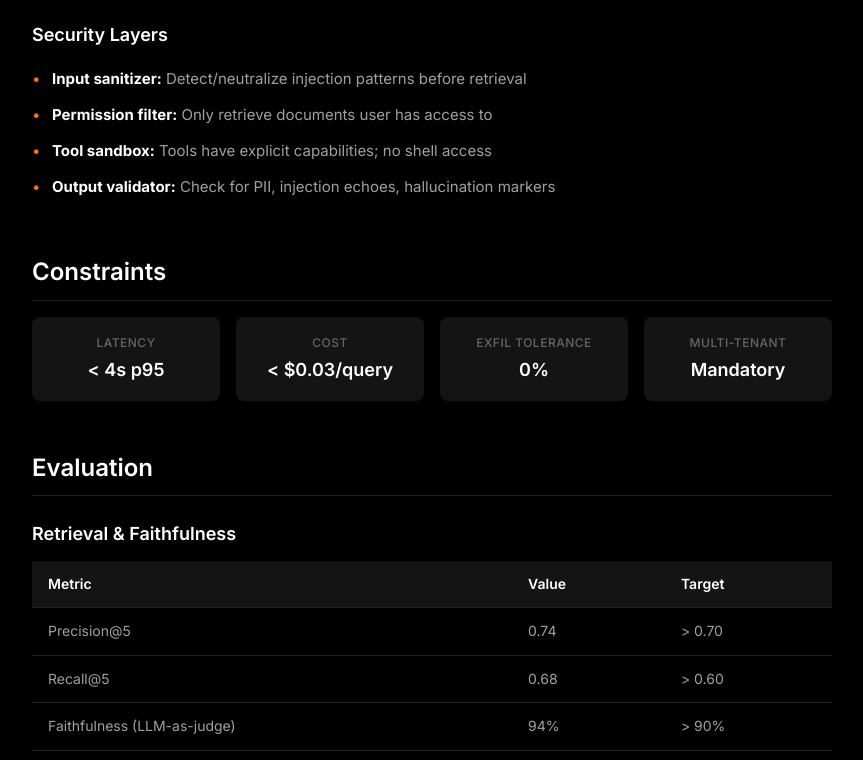
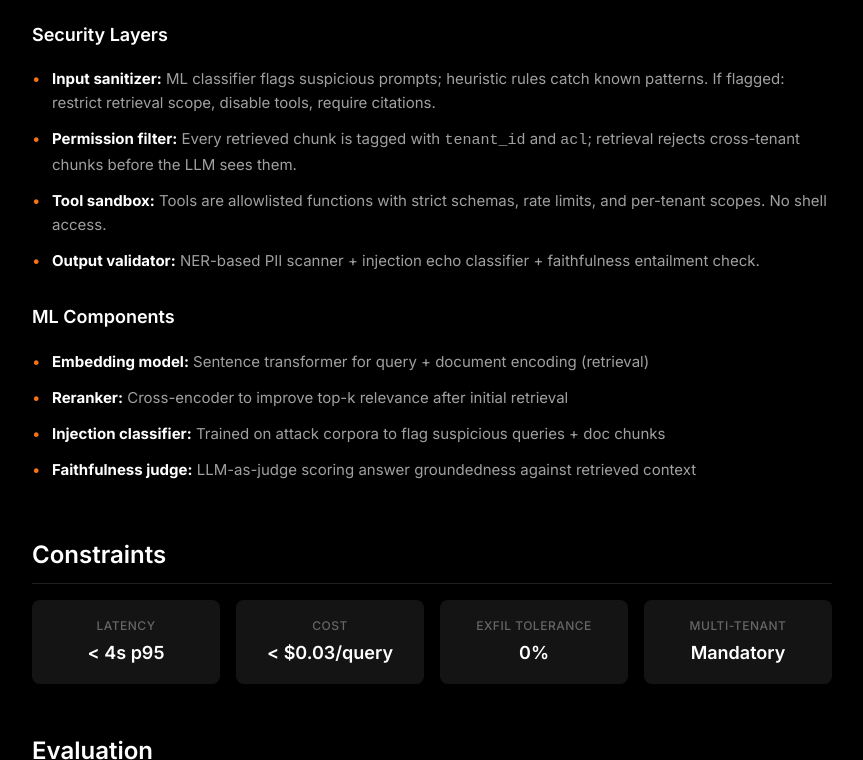
Before and after one commit to croesus245/My-POrt, a plain HTML site: page work/securerag.html in a window 1280 px wide. Shown: the part 1337-2097 px from the top of the page, without its empty margins (32-895 px from the left). Drawn offline with Linux system fonts and the light colour scheme.

Commit message:
Improve SecureRAG page: add ML components, fix injection vs exfil language, add measurement context

```diff
--- a/work/securerag.html
+++ b/work/securerag.html
@@ -111,10 +111,18 @@
                     </div>
                     <h3>Security Layers</h3>
                     <ul>
-                        <li><strong>Input sanitizer:</strong> Detect/neutralize injection patterns before retrieval</li>
-                        <li><strong>Permission filter:</strong> Only retrieve documents user has access to</li>
-                        <li><strong>Tool sandbox:</strong> Tools have explicit capabilities; no shell access</li>
-                        <li><strong>Output validator:</strong> Check for PII, injection echoes, hallucination markers</li>
+                        <li><strong>Input sanitizer:</strong> ML classifier flags suspicious prompts; heuristic rules catch known patterns. If flagged: restrict retrieval scope, disable tools, require citations.</li>
+                        <li><strong>Permission filter:</strong> Every retrieved chunk is tagged with <code>tenant_id</code> and <code>acl</code>; retrieval rejects cross-tenant chunks before the LLM sees them.</li>
+                        <li><strong>Tool sandbox:</strong> Tools are allowlisted functions with strict schemas, rate limits, and per-tenant scopes. No shell access.</li>
+                        <li><strong>Output validator:</strong> NER-based PII scanner + injection echo classifier + faithfulness entailment check.</li>
+                    </ul>
+
+                    <h3>ML Components</h3>
+                    <ul>
+                        <li><strong>Embedding model:</strong> Sentence transformer for query + document encoding (retrieval)</li>
+                        <li><strong>Reranker:</strong> Cross-encoder to improve top-k relevance after initial retrieval</li>
+                        <li><strong>Injection classifier:</strong> Trained on attack corpora to flag suspicious queries + doc chunks</li>
+                        <li><strong>Faithfulness judge:</strong> LLM-as-judge scoring answer groundedness against retrieved context</li>
                     </ul>
                 </section>
 
@@ -220,6 +228,7 @@
                         </tbody>
                     </table>
                     <p class="eval-note">CI gate: Attack success rate < 5%, exfiltration rate = 0%.</p>
+                    <p class="eval-note" style="margin-top: 0.5rem; font-style: italic;">Note: Some injection attempts succeed at altering behavior, but <strong>no data exfiltration succeeds</strong>. The 2% direct injection "success" means altered output—not leaked secrets.</p>
                 </section>
 
                 <section class="case-section">
@@ -242,6 +251,7 @@
                             <span class="metric-label">per query (GPT-4)</span>
                         </div>
                     </div>
+                    <p class="eval-note" style="margin-top: 1rem;">Measured with retrieval cache ON, tool calls OFF, batch=1, 5-doc context, 1,000 request run on 4-core VM.</p>
                 </section>
 
                 <section class="case-section">
```
